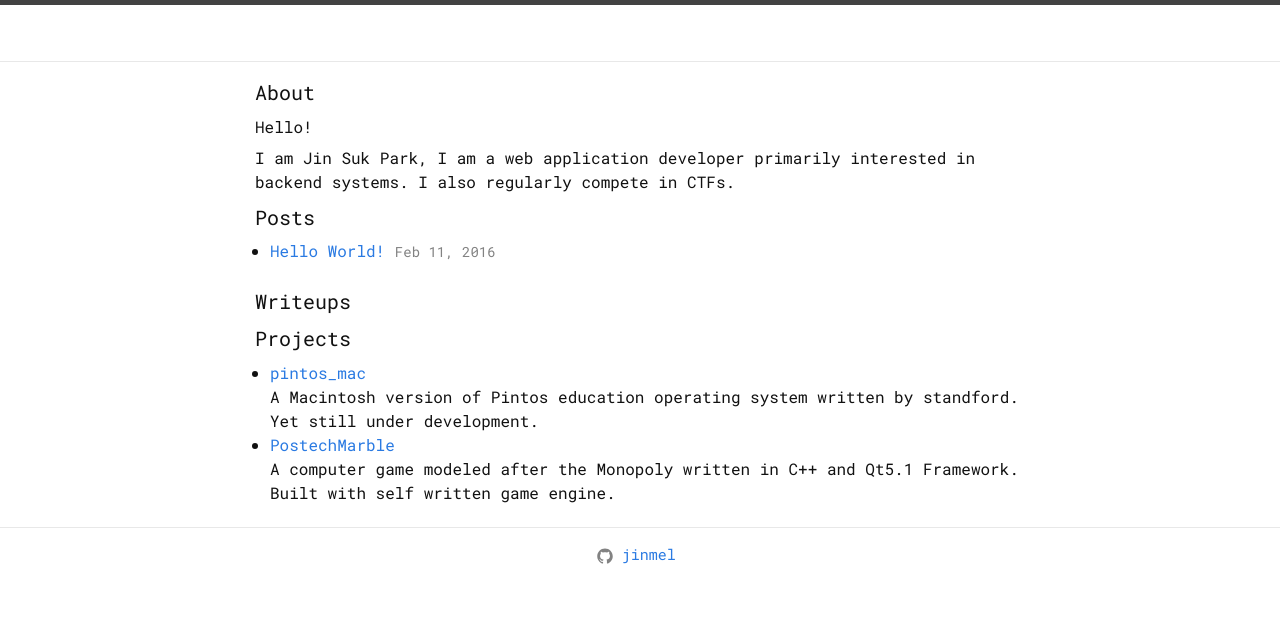
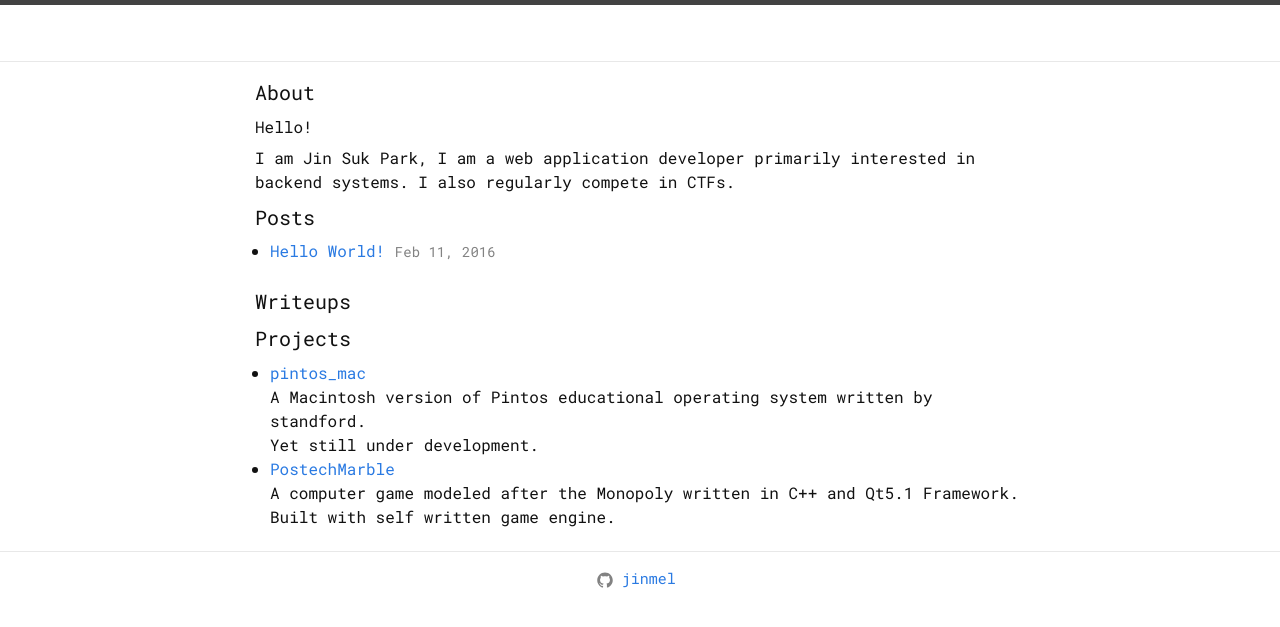
Before and after one commit to jinmel/jinmel.github.io, a Jekyll site: the page built from index.html, in a window 1280 px wide. Shown: the top 627 px of the page. Built offline with Jekyll 4.4.1, drawn with Linux system fonts in a browser that asks for light colours.

Commit message:
fix typo

```diff
--- a/index.html
+++ b/index.html
@@ -42,7 +42,7 @@ layout: default
     <li>
       <a href="https://github.com/jinmel/pintos_mac">pintos_mac</a>
       <br>
-      <span class="description">A Macintosh version of Pintos education operating system
+      <span class="description">A Macintosh version of Pintos educational operating system
         written by standford. <br>
         Yet still under development.</span>
     </li>
```
